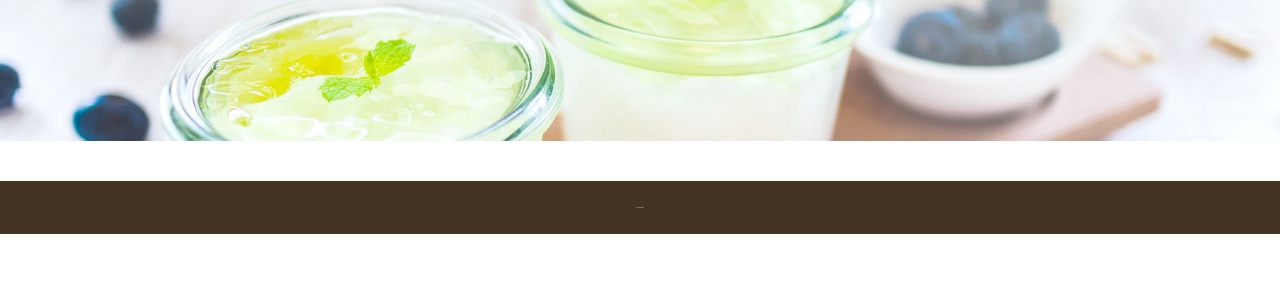
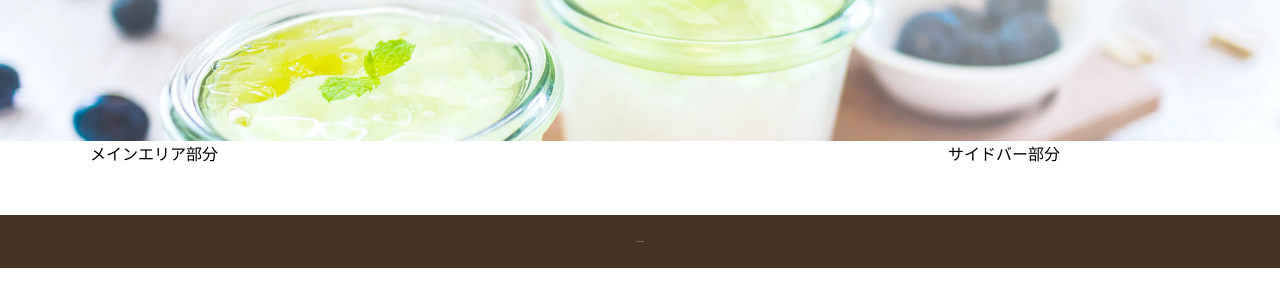
Before and after one commit to nayudesu/HTML-CSS-practice, a plain HTML site: page WCBCafe/news1.html in a window 1280 px wide. Shown: the part 129-436 px from the top of the page. Drawn offline with Linux system fonts and the light colour scheme.

Commit message:
記事並び

```diff
--- a/WCBCafe/full.css
+++ b/WCBCafe/full.css
@@ -123,7 +123,7 @@ img {
   /* idを指定する際には＃ */
   background-image: url(../WCBCafe/images/news-bg.jpg),linear-gradient(#c9ffbf,#ffafbd);
   height: 270px;
-  margin-bottom: 40px;
+  /* margin-bottom: 40px; */
 }
 
 #news .page-title {
@@ -142,3 +142,21 @@ footer p {
   color: #fff;
   font-size: 0.075rem;
 }
+
+
+/* 横並び */
+.news-contents {
+  display: flex;
+  justify-content: space-between;
+  margin-bottom: 50px;
+}
+
+/* 記事部分 */
+article {
+  width: 74%;
+}
+
+/* サイドバー */
+aside {
+  width: 22%;
+}
--- a/WCBCafe/news1.html
+++ b/WCBCafe/news1.html
@@ -25,6 +25,14 @@
         <h2 class="page-titile">News</h2>
       </div>
    </div>
+   <div class="news-contents wrapper">
+     <article>
+       メインエリア部分
+     </article>
+     <aside>
+       サイドバー部分
+     </aside>
+   </div>
    <footer>
      <div class="wrapper">
        <p><small>&copy; 2019 nayubox</small></p>
```
